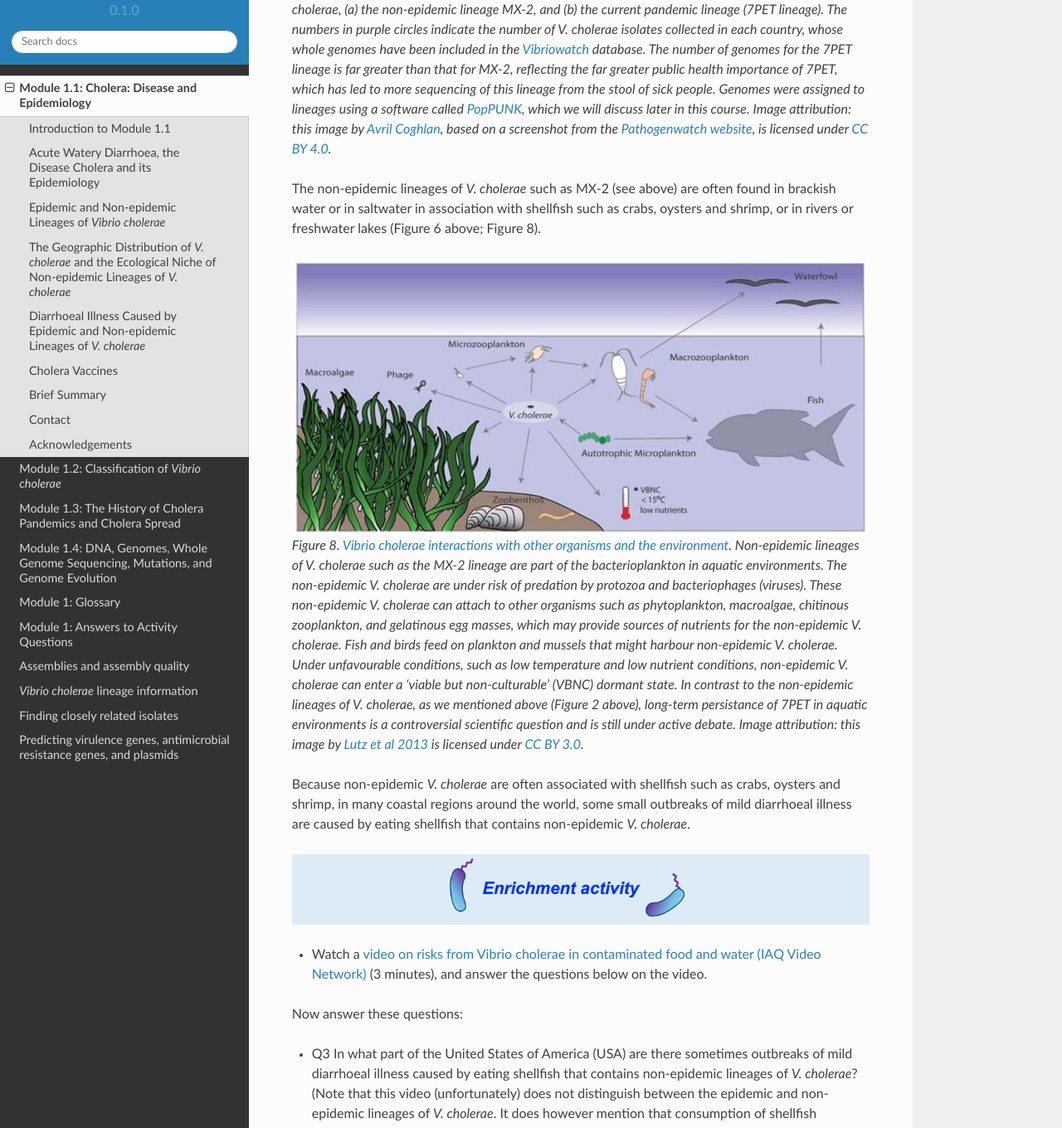
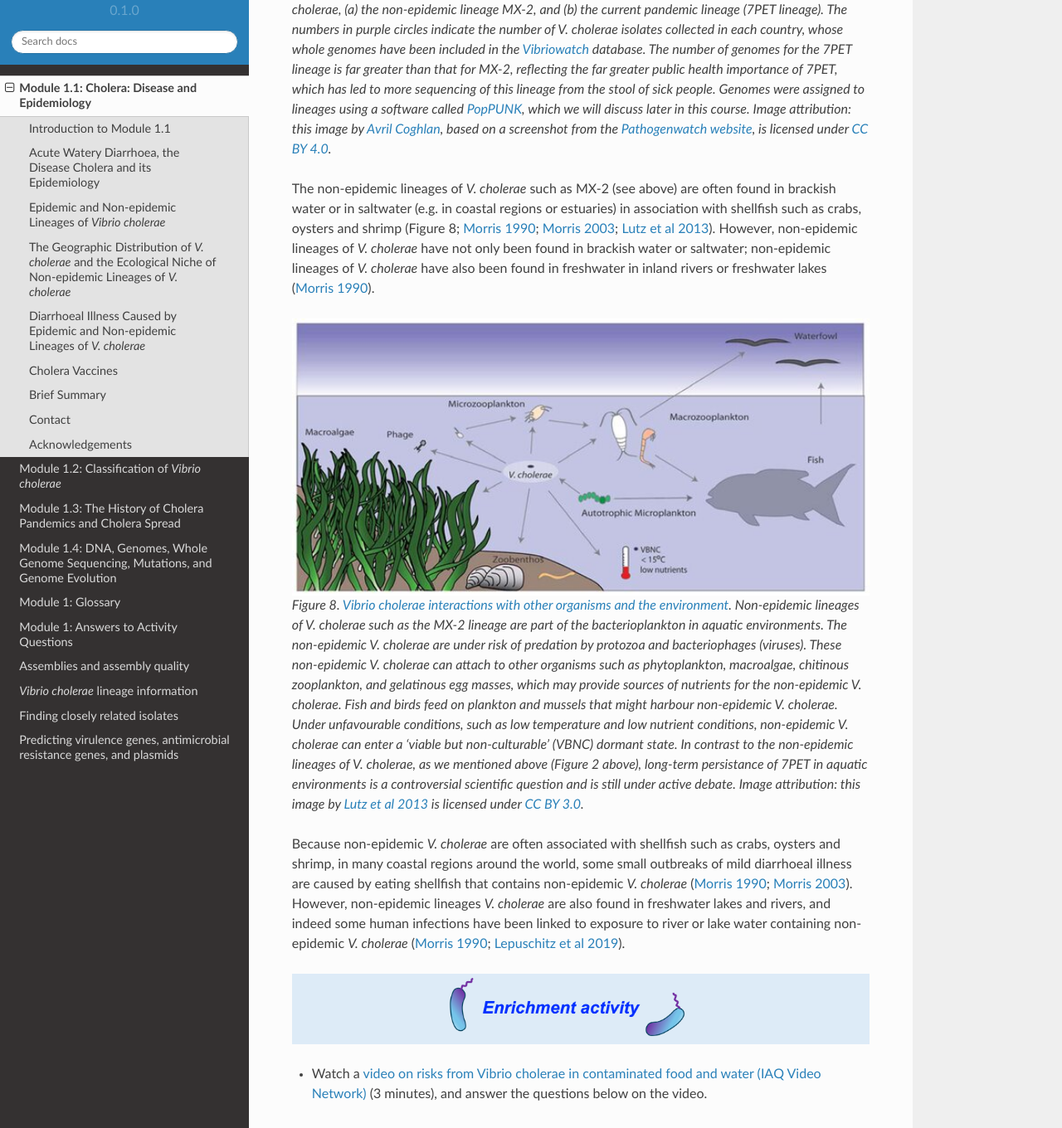
Before and after one commit to avrilcoghlan/cholerabook, a Sphinx documentation site: the page built from docs/source/vibriogenomes.rst, in a window 1280 px wide and 1400 px high, scrolled down 7352 px, cut to the strip 40-1400 px from the top of the window. Shown: the whole strip at 83% size. Built offline with Sphinx 7.4.7 and the Read the Docs theme 2.0.0, drawn with Linux system fonts in a browser that asks for light colours.

Commit message:
Update vibriogenomes.rst

```diff
--- a/docs/source/vibriogenomes.rst
+++ b/docs/source/vibriogenomes.rst
@@ -248,10 +248,17 @@ The species *V. cholerae* is distributed globally and, as mentioned above, it is
 
 .. _Avril Coghlan: https://www.linkedin.com/in/avril-coghlan-4409545/?originalSubdomain=uk
 
-The non-epidemic lineages of *V. cholerae* such as MX-2 (see above) are often found in brackish water or in saltwater in association with shellfish
-such as crabs, oysters and shrimp, or in rivers or freshwater lakes (Figure 6 above; Figure 8).
+The non-epidemic lineages of *V. cholerae* such as MX-2 (see above) are often found in brackish water or in saltwater (e.g. in coastal regions or estuaries) in association with shellfish
+such as crabs, oysters and shrimp (Figure 8; `Morris 1990`_; `Morris 2003`_; `Lutz et al 2013`_). However, non-epidemic lineages of *V. cholerae* have not only been found in
+brackish water or saltwater; non-epidemic lineages of *V. cholerae* have also been found in freshwater in inland rivers or freshwater lakes (`Morris 1990`_).
 
 .. _Domman et al 2017: https://pubmed.ncbi.nlm.nih.gov/29123068/
+
+.. _Lutz et al 2013: https://pubmed.ncbi.nlm.nih.gov/24379807/
+
+.. _Morris 2003: https://pubmed.ncbi.nlm.nih.gov/12856219/
+
+.. _Morris 1990: https://pubmed.ncbi.nlm.nih.gov/2286218/
 
 .. figure:: VibrioCholeraeInSea.jpg
   :width: 750
@@ -265,7 +272,15 @@ such as crabs, oysters and shrimp, or in rivers or freshwater lakes (Figure 6 ab
 .. _CC BY 3.0: https://creativecommons.org/licenses/by/3.0/
 
 Because non-epidemic *V. cholerae* are often associated with shellfish such as crabs, oysters and shrimp, in many coastal regions around the world,
-some small outbreaks of mild diarrhoeal illness are caused by eating shellfish that contains non-epidemic *V. cholerae*.
+some small outbreaks of mild diarrhoeal illness are caused by eating shellfish that contains non-epidemic *V. cholerae* (`Morris 1990`_; `Morris 2003`_).
+However, non-epidemic lineages *V. cholerae* are also found in freshwater lakes and rivers, and indeed some human infections
+have been linked to exposure to river or lake water containing non-epidemic *V. cholerae* (`Morris 1990`_; `Lepuschitz et al 2019`_).
+
+.. _Morris 2003: https://pubmed.ncbi.nlm.nih.gov/12856219/
+
+.. _Morris 1990: https://pubmed.ncbi.nlm.nih.gov/2286218/
+
+.. _Lepuschitz et al 2019: https://pubmed.ncbi.nlm.nih.gov/31781080/
 
 .. image:: Activity.png
   :width: 1050
```
